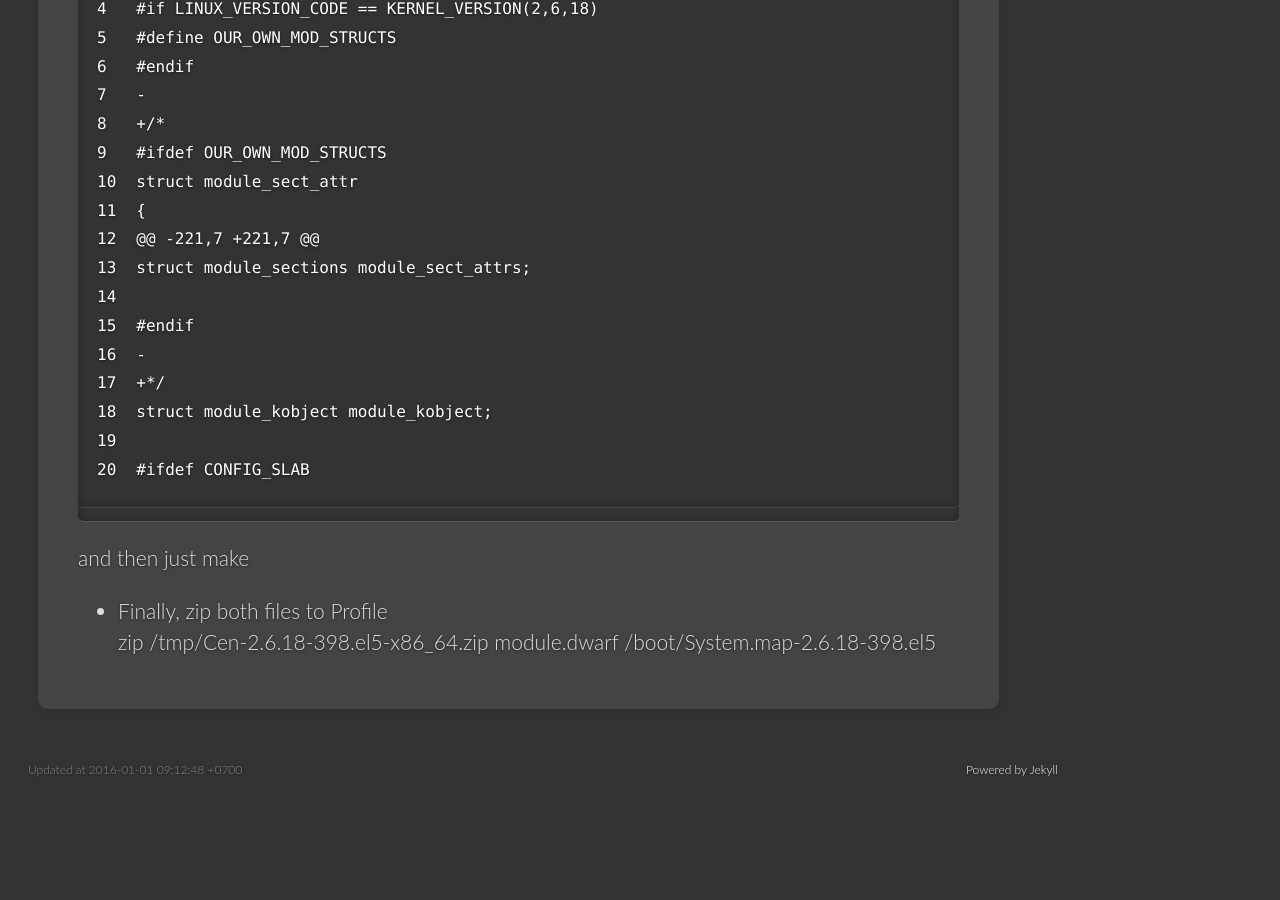
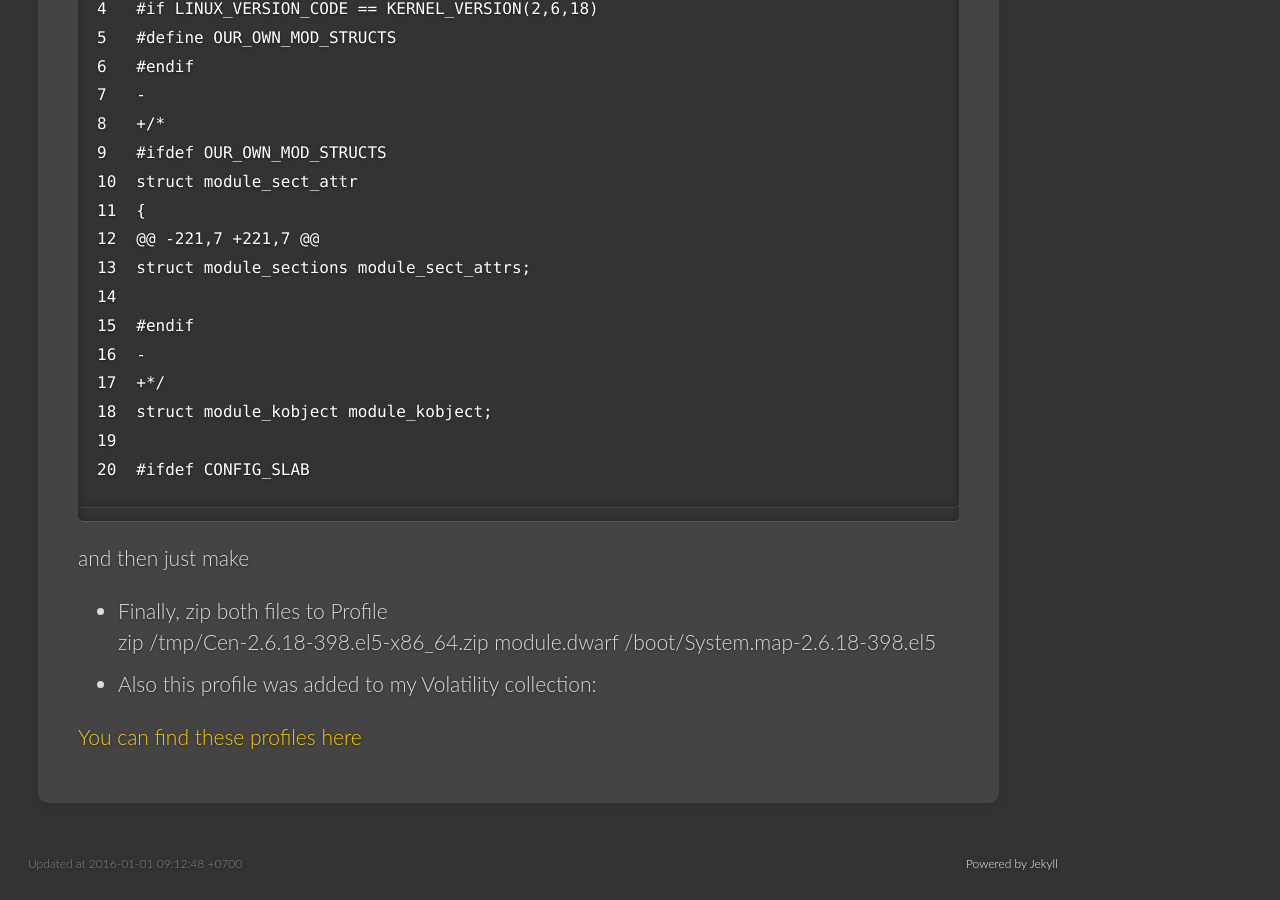
Before and after one commit to vdchuyen/chuyen-vn, a Jekyll site: the page built from _posts/2016-01-01-build-volatility-centos-profile.md, in a window 1280 px wide and 900 px high, scrolled down 1332 px. Built offline with Jekyll 4.4.1, drawn with Linux system fonts in a browser that asks for light colours; Markdown is read by kramdown in place of the engine named in the settings; before the commit the page ends 2138 px from its top, so only the background shows below that.

Commit message:
edit post edit code block

```diff
--- a/_posts/2016-01-01-build-volatility-centos-profile.md
+++ b/_posts/2016-01-01-build-volatility-centos-profile.md
@@ -63,3 +63,7 @@ Apply this patch:
 * Finally, zip both files to Profile
 
 	zip /tmp/Cen-2.6.18-398.el5-x86_64.zip module.dwarf /boot/System.map-2.6.18-398.el5
+
+* Also this profile was added to my Volatility collection:
+
+[You can find these profiles here](https://drive.google.com/folderview?id=0B54aL4Gooo85c0hXZ19EdkpnSTQ&usp=sharing)
```
